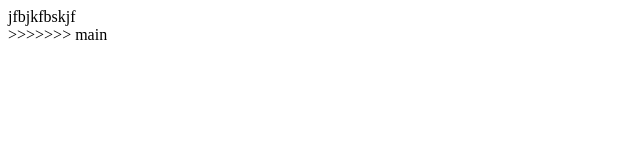
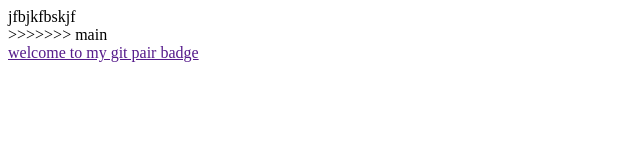
Before and after one commit to parikhitritgithub/git_p, a plain HTML site: page index.html in a window 1280 px wide. Shown: the whole page, without its empty margins (0-640 px from the left). Drawn offline with Linux system fonts and the light colour scheme.

Commit message:
change something
vasuki

```diff
--- a/index.html
+++ b/index.html
@@ -12,6 +12,10 @@
 
     <title>gggggt</title>
 >>>>>>> main
+
+<div>
+    <a href=""> welcome to my git pair badge </a>
+</div>
 </head>
 <body>
 
```
